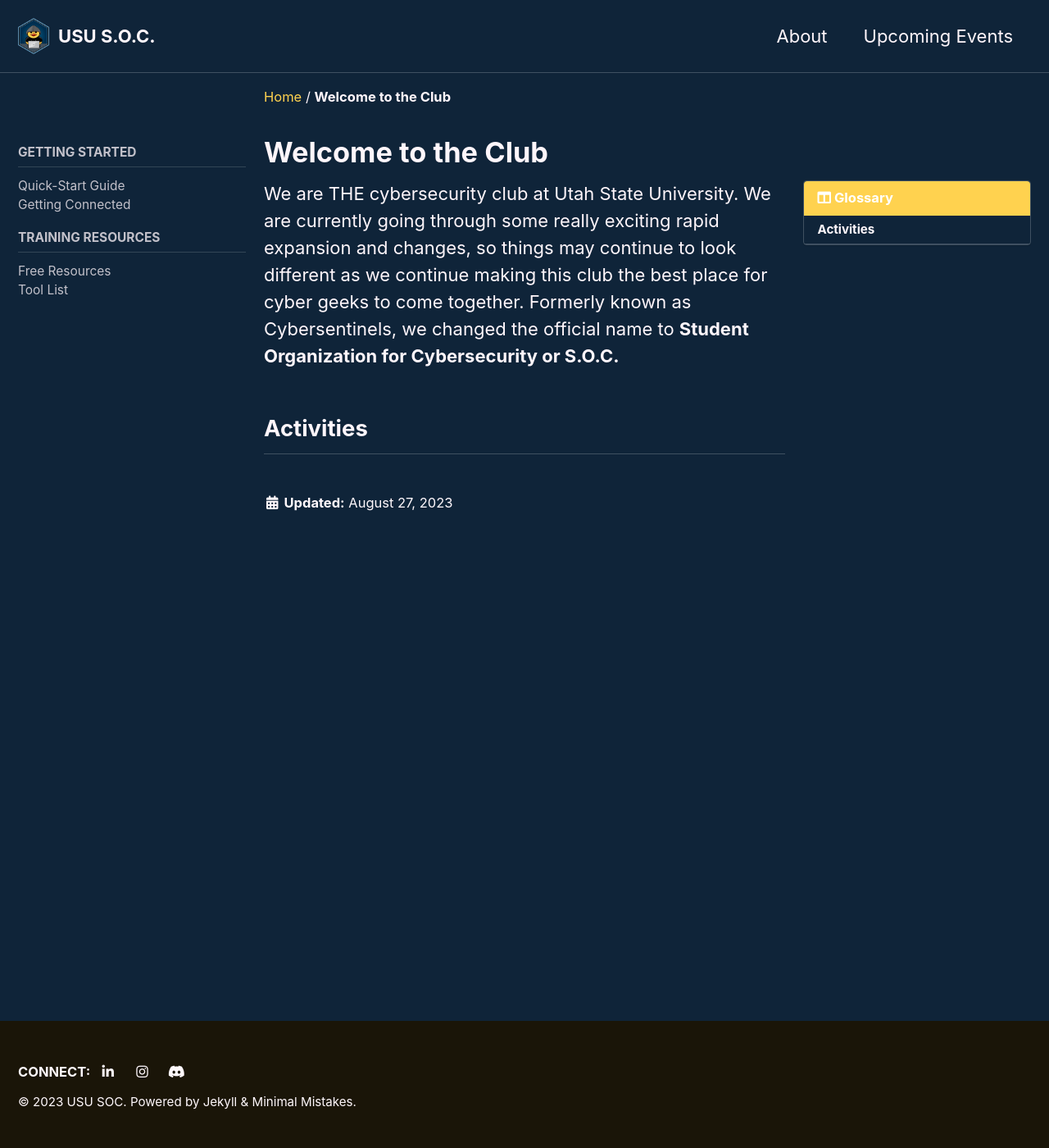
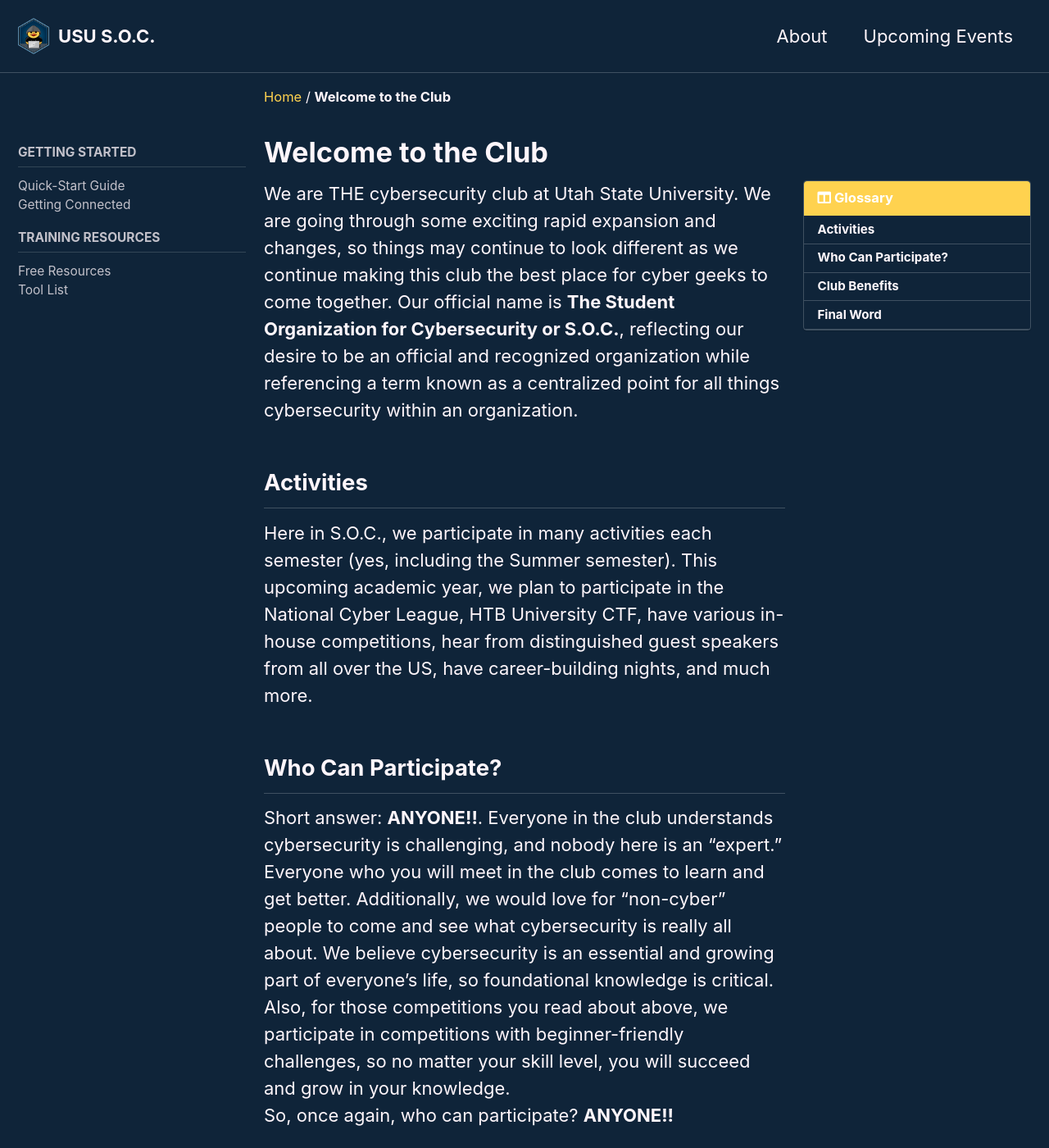
Before and after one commit to USUSOC/ususoc.github.io, a Jekyll site: the page built from _pages/about.md, in a window 1280 px wide and 1400 px high. Shown: the whole window at 82% size. Built offline with Jekyll 4.4.1, drawn with Linux system fonts in a browser that asks for light colours; cached includes are drawn as plain includes; some of the changed text lies outside the part shown.

Commit message:
Update about.md

```diff
--- a/_pages/about.md
+++ b/_pages/about.md
@@ -9,7 +9,33 @@ toc_icon: "columns"
 sidebar:
   nav: "docs"
 ---
-We are THE cybersecurity club at Utah State University. We are currently going through some really exciting rapid expansion and changes, so things may continue to look different as
-we continue making this club the best place for cyber geeks to come together. Formerly known as Cybersentinels, we changed the official name to **Student Organization for Cybersecurity or S.O.C.**
+We are THE cybersecurity club at Utah State University. We are going through some exciting rapid expansion and changes, so things may continue to look different as
+we continue making this club the best place for cyber geeks to come together. Our official name is **The Student Organization for Cybersecurity or S.O.C.**,
+reflecting our desire to be an official and recognized organization while referencing a term known as a centralized point for all things cybersecurity within an organization.
 
 ## Activities
+
+Here in S.O.C., we participate in many activities each semester (yes, including the Summer semester). This upcoming academic year, we plan to participate in the National Cyber League, HTB University CTF, have various in-house competitions,
+hear from distinguished guest speakers from all over the US, have career-building nights, and much more.
+
+## Who Can Participate?
+
+Short answer: **ANYONE!!**.
+Everyone in the club understands cybersecurity is challenging, and nobody here is an "expert." Everyone who you will meet in the club comes to learn and get better. Additionally, we would love for "non-cyber" people to come and see what cybersecurity is really all about. We believe cybersecurity is an essential and growing part of everyone's life, so foundational knowledge is critical.
+<br>
+Also, for those competitions you read about above, we participate in competitions with beginner-friendly challenges, so no matter your skill level, you will succeed and grow in your knowledge.
+<br>
+So, once again, who can participate? **ANYONE!!**
+
+## Club Benefits
+
+Oh yes, we do have some unofficial club benefits.
+
+* Improved cybersecurity skills
+* Grow your professional network with future cyber professionals
+* Network with current cyber professional
+* Be in the know about Cybersecurity internship/job opportunities
+* A Ton of fun
+
+## Final Word
+If all this sounds great, you should heavily consider joining the club. If you'd like to get involved, you can see the bottom of this webpage for our social media and check out the Upcoming Events tab at the top to access our calendar.
```
